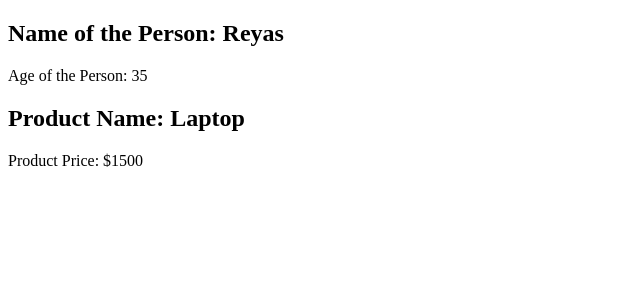
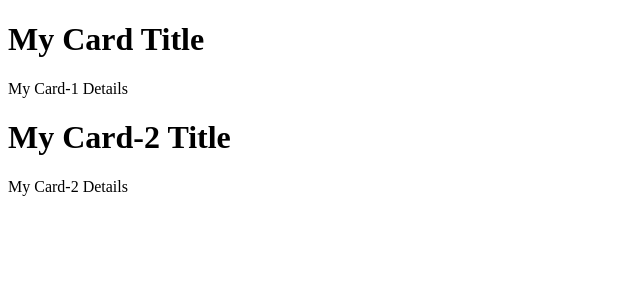
Before and after one commit to AfiyaZannuba/React-Learning, a React (Vite) app: page / in a window 1280 px wide. Shown: the top 300 px of the page, without its empty margins (0-640 px from the left). Built offline with nearby package versions, Linux system fonts and the light colour scheme.

Commit message:
In this case, props are utilized by using children. Also closed way the components are rendered in App.jsx file

```diff
--- a/src/App.jsx
+++ b/src/App.jsx
@@ -1,12 +1,17 @@
-import Person from "./components/Person";
-import Product from "./components/Product";
+import Card from "./components/Card";
 
 const App = () => {
   return (
-    <main>
-    <Person name="Reyas" age="35" />
-    <Product name="Laptop" price="$1500"/>
-    </main>
+    <div>
+      <Card>
+        <h1>My Card Title</h1>
+        <p>My Card-1 Details</p>
+      </Card>
+      <Card>
+        <h1>My Card-2 Title</h1>
+        <p>My Card-2 Details</p>
+      </Card>
+    </div>
   )
 }
 
--- /dev/null
+++ b/src/components/Card.jsx
@@ -0,0 +1,7 @@
+const Card = (props) => {
+    return(
+        <div>{props.children}</div>
+    )
+}
+
+export default Card;
```
